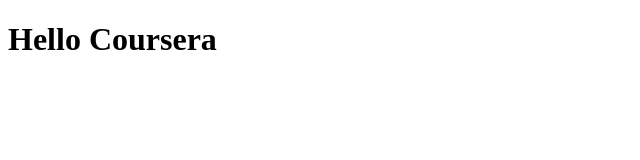
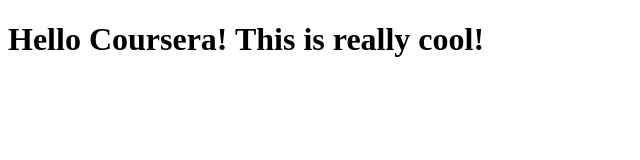
Before and after one commit to typi314/coursera_test, a plain HTML site: page site/index.html in a window 1280 px wide. Shown: the whole page, without its empty margins (0-640 px from the left). Drawn offline with Linux system fonts and the light colour scheme.

Commit message:
Small Edit

```diff
--- a/site/index.html
+++ b/site/index.html
@@ -1,9 +1,9 @@
 <!DOCTYPE html>
 <html>
 <head>
-	<title>Hello Coursera</title>
+	<title>Hello Coursera! This is really cool! </title>
 </head>
 <body>
-<h1>Hello Coursera</h1>
+<h1>Hello Coursera! This is really cool!</h1>
 </body>
 </html>
```
